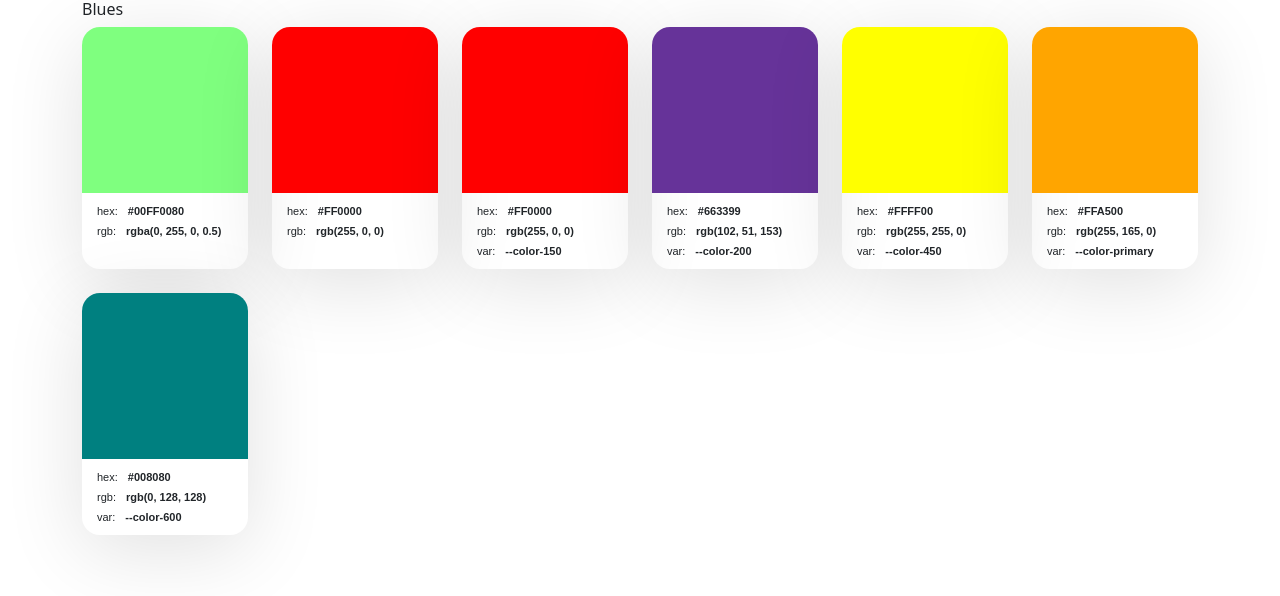
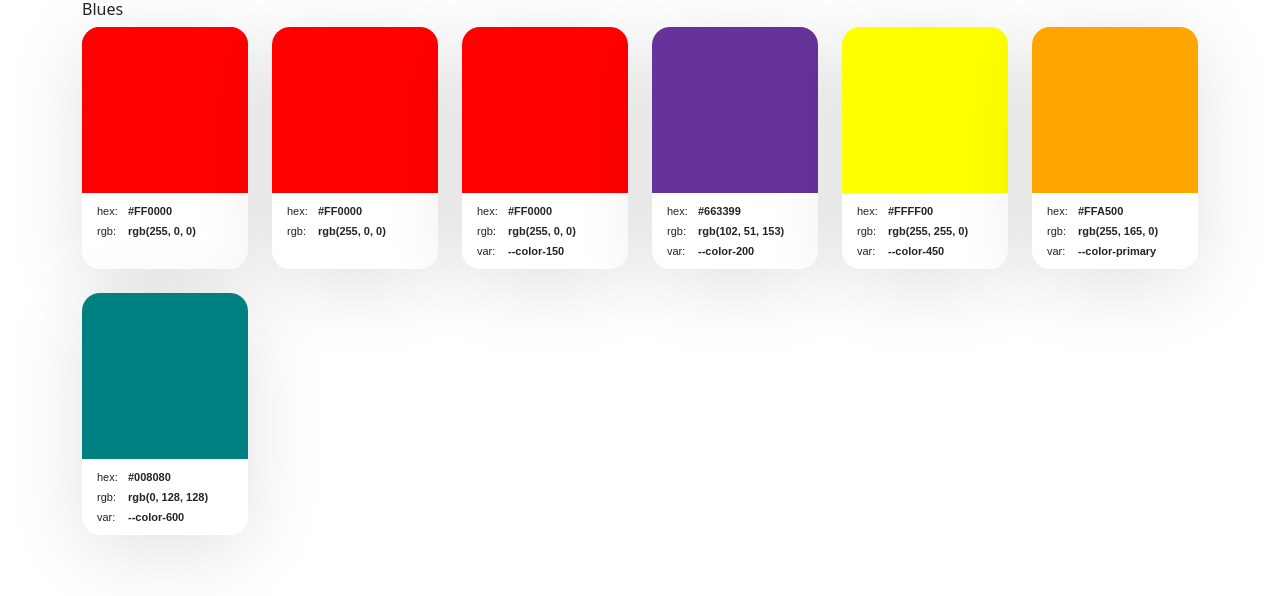
Before and after one commit to marshallcrosby/color-swatches, a plain HTML site: page index.html in a window 1280 px wide. Drawn offline with nearby package versions, Linux system fonts and the light colour scheme.

Commit message:
Allow color class or inline style instead of data attribute value

```diff
--- a/color-swatches.js
+++ b/color-swatches.js
@@ -1,10 +1,18 @@
 /*!
-    * Color Swatches v1.0.1
+    * Color Swatches v1.0.2
     * Plugin that makes it easy to render color swatches.
     *
     * Copyright 2021-2022 Marshall Crosby
     * https://marshallcrosby.com
 */
+
+/* -----------------------------------------------------------------------------
+    TODOS:
+    ✓ Allow inline css background-color
+    ✓ Allow color class
+    • Setup gulp
+    • Display hsl(a) in a good way when it's too long
+----------------------------------------------------------------------------- */
 
 (function () {
     "use strict"
@@ -145,10 +153,15 @@
         }
 
         .color-swatch {
-            border-radius: var(--cs-border-radius);
+            border-top-left-radius: var(--cs-border-radius);
+            border-top-right-radius: var(--cs-border-radius);
+            border-bottom-left-radius: calc(var(--cs-border-radius) + 10px);
+            border-bottom-right-radius: calc(var(--cs-border-radius) + 10px);
             box-shadow: 0 15px 80px 0 rgba(0, 0, 0, 0.12);
             flex: 1 1 0;
             height: 100%;
+            display: flex;
+            flex-direction: column;
         }
 
         .color-swatch__color {
@@ -164,6 +177,10 @@
             font-family: sans-serif;
             display: flex;
             flex-direction: column;
+            background-color: #fff;
+            border-bottom-left-radius: var(--cs-border-radius);
+            border-bottom-right-radius: var(--cs-border-radius);
+            flex: 1;
         }
 
         .color-swatch__copy-btn {
@@ -190,10 +207,15 @@
             width: calc(100% + 18px);
             height: 25px;
             background: #eee;
-            z-index: -1;
+            z-index: 0;
             border-radius: 20px;
             opacity: 0;
             transition: opacity 100ms linear;
+        }
+
+        .color-swatch__value__text {
+            position: relative;
+            z-index: 1;
         }
 
         .color-swatch__copy-bubble {
@@ -246,6 +268,7 @@
         .color-swatch__type {
             font-weight: normal;
             margin-right: 5px;
+            min-width: 21px;
         }
     `;
 
@@ -265,18 +288,38 @@
         const varEl = swatchEl.querySelector('.color-swatch__code--var');
         const rgbEl = swatchEl.querySelector('.color-swatch__code--rgb');
         const hslEl = swatchEl.querySelector('.color-swatch__hsl');
+        const currentBgColor = getComputedStyle(swatchEl).backgroundColor;
 
-        colorEl.style.backgroundColor = swatchEl.getAttribute('data-swatch-color');
+        colorEl.style.backgroundColor = (swatchEl.getAttribute('data-swatch-color') === '') ? currentBgColor.toString() : swatchEl.getAttribute('data-swatch-color');
 
         const bgColor = getComputedStyle(colorEl).backgroundColor;
         const varValue = (colorEl.style.getPropertyValue('background-color').toString().includes('var(--')) ? colorEl.style.getPropertyValue('background-color').toString().replace(/var\(|\)/g, '') : null;
 
-        hexEl.innerHTML = '<span class="color-swatch__type">hex:</span> <span class="color-swatch__value">' + rgbaToHex(bgColor).toUpperCase() + '</span>';
-        rgbEl.innerHTML = '<span class="color-swatch__type">rgb:</span> <span class="color-swatch__value">' + bgColor + '</span>';
-        // hslEl.innerHTML = '<span class="color-swatch__type">hsl:</span> <span class="color-swatch__value">' + rgbaToHsla(bgColor) + '</span>';
+        hexEl.innerHTML = `
+            <span class="color-swatch__type">hex:</span>
+            <span class="color-swatch__value">
+                <span class="color-swatch__value__text">
+                    ${rgbaToHex(bgColor).toUpperCase()}
+                </span>
+            </span>
+        `;
+
+        rgbEl.innerHTML = `
+            <span class="color-swatch__type">rgb:</span>
+            <span class="color-swatch__value">
+                <span class="color-swatch__value__text">${bgColor}</span>
+            </span>
+        `;
+
+        // hslEl.innerHTML = `<span class="color-swatch__type">hsl:</span> <span class="color-swatch__value">${rgbaToHsla(bgColor)}</span>`;
 
         if (varValue !== null) {
-            varEl.innerHTML = '<span class="color-swatch__type">var:</span> <span class="color-swatch__value">' + varValue + '</span>';
+            varEl.innerHTML = `
+                <span class="color-swatch__type">var:</span>
+                <span class="color-swatch__value">
+                    <span class="color-swatch__value__text">${varValue}</span>
+                </span>
+            `;
         } else {
             varEl.closest('.color-swatch__copy-btn').remove();
         }
--- a/index.html
+++ b/index.html
@@ -15,7 +15,7 @@
         </div>
         <div class="row">
             <div class="col-6 col-md-4 col-lg-3 col-xl-2 mb-4">
-                <div class="color-swatch" data-swatch-color="rgba(0, 255, 0, .5)"></div>
+                <div class="color-swatch bg-red" data-swatch-color></div>
             </div>
             <div class="col-6 col-md-4 col-lg-3 col-xl-2 mb-4">
                 <div class="color-swatch" data-swatch-color="red"></div>
--- a/style.css
+++ b/style.css
@@ -7,3 +7,7 @@
     --color-primary: orange;
     --color-600: teal;
 }
+
+.bg-red {
+    background-color: red;
+}
```
